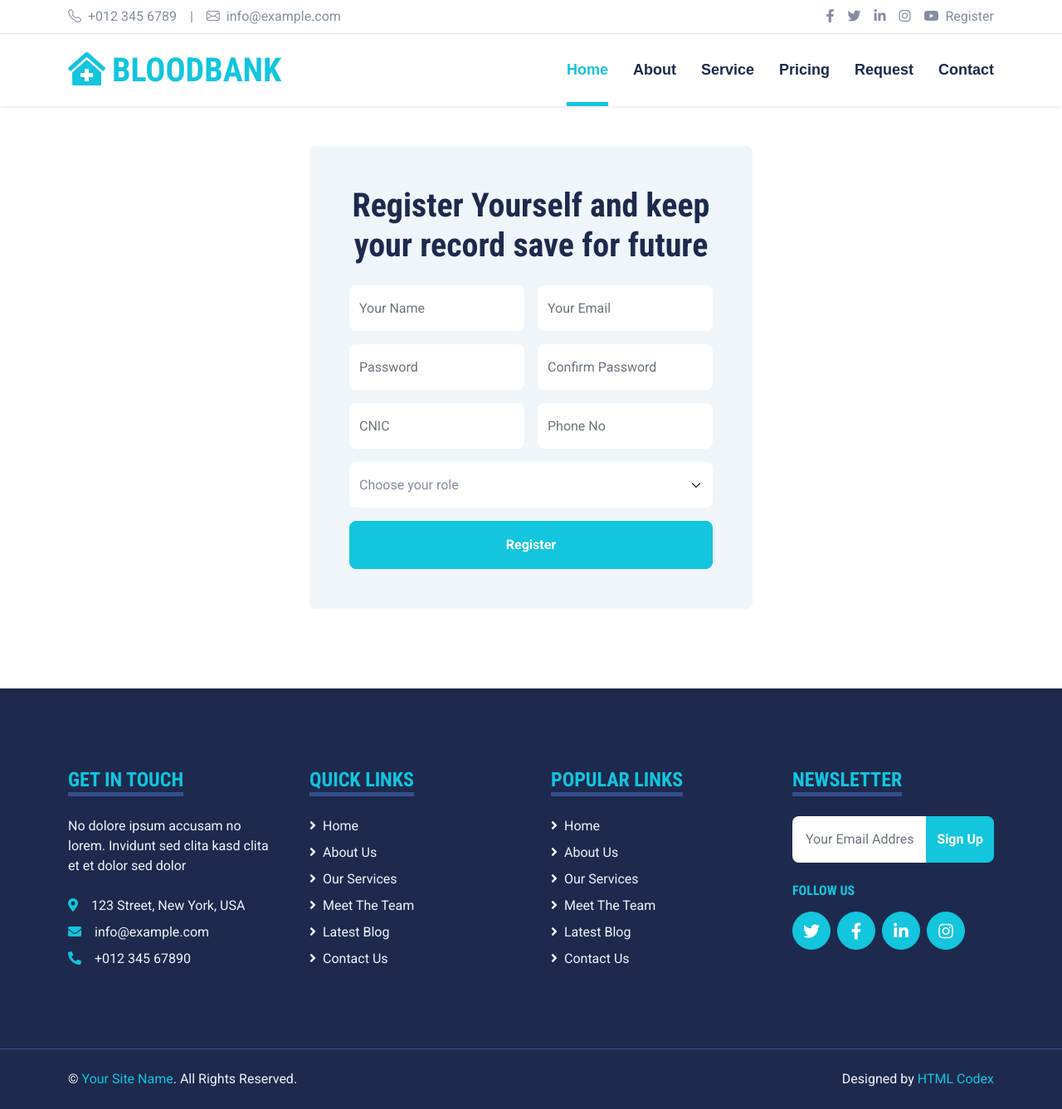
After one commit to Ashar4774/bloodbank_ms, a PHP site: page /register.php in a window 1280 px wide. The commit adds this page. Shown: the whole page at 83% size. Run offline with PHP 8.4, Linux system fonts and the light colour scheme; some libraries are stand-ins or nearby versions.

Commit message:
added registration form for donar and receiver

```diff
--- a/frontend/partials/topbar.php
+++ b/frontend/partials/topbar.php
@@ -25,6 +25,9 @@
                         <a class="text-body ps-2" href="">
                             <i class="fab fa-youtube"></i>
                         </a>
+                        <a class="text-body ps-2" href="register.php">
+                            Register
+                        </a>
                     </div>
                 </div>
             </div>
--- /dev/null
+++ b/frontend/register.php
@@ -0,0 +1,119 @@
+<!DOCTYPE html>
+<html lang="en">
+
+<!-- html header -->
+<?php
+session_start();
+include('./partials/html_header.php');
+?>
+<!-- end of html header -->
+
+<body>
+    <!-- Topbar Start -->
+    <?php include('./partials/topbar.php'); ?>
+    <!-- Topbar End -->
+
+    <!-- Navbar Start -->
+    <?php include('./partials/navbar.php'); ?>
+    <!-- Navbar End -->
+
+
+    <!-- Appointment Start -->
+    <div class="container-fluid py-5">
+        <div class="container">
+            <div class="row gx-5">
+                <div class="col-lg-6 mx-auto">
+                    <div class="bg-light text-center rounded p-5">
+                        <?php
+                        if (isset($_SESSION['receiver_request'])) {
+                            echo '<div class="alert alert-success mb-0" role="alert">';
+                            echo    $_SESSION['receiver_request'];
+                            echo '</div>';
+                            unset($_SESSION['receiver_request']);
+                        }
+                        if (isset($_SESSION['redceiver_error'])) {
+                            echo '<div class="alert alert-danger mb-0" role="alert">';
+                            echo    $_SESSION['redceiver_error'];
+                            echo '</div>';
+                            unset($_SESSION['redceiver_error']);
+                        }
+                        ?>
+                        <h1 class="mb-4">Register Yourself and keep your record save for future</h1>
+                        <form method="POST" action="./database/process.php">
+                            <div class="row g-3">
+                                <div class="col-12 col-sm-6">
+                                    <input type="text" class="form-control bg-white border-0" name="name" placeholder="Your Name" style="height: 55px;">
+                                </div>
+                                <div class="col-12 col-sm-6">
+                                    <input type="email" class="form-control bg-white border-0" name="email" placeholder="Your Email" style="height: 55px;">
+                                </div>
+                                <div class="col-12 col-sm-6">
+                                    <input type="password" class="form-control bg-white border-0" name="password" placeholder="Password" style="height: 55px;">
+                                </div>
+                                <div class="col-12 col-sm-6">
+                                    <input type="password" class="form-control bg-white border-0" name="c_Password" placeholder="Confirm Password" style="height: 55px;">
+                                </div>
+                                <div class="col-12 col-sm-6">
+                                    <input type="text" class="form-control bg-white border-0" name="cnic" placeholder="CNIC" pattern="[0-9]{5}-[0-9]{7}-{0-9}{1}" style="height: 55px;">
+                                </div>
+                                <div class="col-12 col-sm-6">
+                                    <input type="text" class="form-control bg-white border-0" name="phone_no" placeholder="Phone No" style="height: 55px;">
+                                </div>
+                                <div class="col-12 col-sm-12">
+                                <select class="form-select bg-white border-0" style="height: 55px;" name="role">
+                                        <option selected disabled>Choose your role</option>
+                                        <option value="donar">Donar</option>
+                                        <option value="receiver">Receiver</option>
+                                    </select>
+                                </div>
+                                <!-- <div class="col-12 col-sm-6">
+                                    <input type="text" class="form-control bg-white border-0" name="receiver_bottle_qty" placeholder="Blood bottle qty" style="height: 55px;">
+                                </div>
+                                <div class="col-12 col-sm-6">
+                                    <select class="form-select bg-white border-0" style="height: 55px;" name="receiver_abo_type">
+                                        <option selected>Choose ABO Type</option>
+                                        <option value="A">A</option>
+                                        <option value="B">B</option>
+                                        <option value="AB">AB</option>
+                                        <option value="O">O</option>
+                                    </select>
+                                </div>
+                                <div class="col-12 col-sm-6">
+                                    <select class="form-select bg-white border-0" style="height: 55px;" name="receiver_rh_system">
+                                        <option selected>RH System</option>
+                                        <option value="+">+</option>
+                                        <option value="-">-</option>
+                                    </select>
+                                </div>
+                                <div class="col-12 col-sm-12">
+                                    <div class="" id="">
+                                        <input type="text" class="form-control bg-white border-0" name="receiver_address" placeholder="Address" style="height: 55px;">
+                                    </div>
+                                </div> -->
+                                <div class="col-12">
+                                    <button class="btn btn-primary w-100 py-3" type="submit" name="register">Register</button>
+                                </div>
+                            </div>
+                        </form>
+                    </div>
+                </div>
+            </div>
+        </div>
+    </div>
+    <!-- Appointment End -->
+
+
+    <!-- Footer Start -->
+    <?php include('./partials/footer.php'); ?>
+    <!-- Footer End -->
+
+
+    <!-- Back to Top -->
+    <a href="#" class="btn btn-lg btn-primary btn-lg-square back-to-top"><i class="bi bi-arrow-up"></i></a>
+
+
+    <!-- JavaScript Libraries -->
+    <?php include('./partials/script.php'); ?>
+</body>
+
+</html>
```
Also changed, not shown: dashboard/database/process.php (+4 -10 lines), frontend/database/process.php (+33 -0 lines), frontend/about.php (renamed from frontend/about.html).
